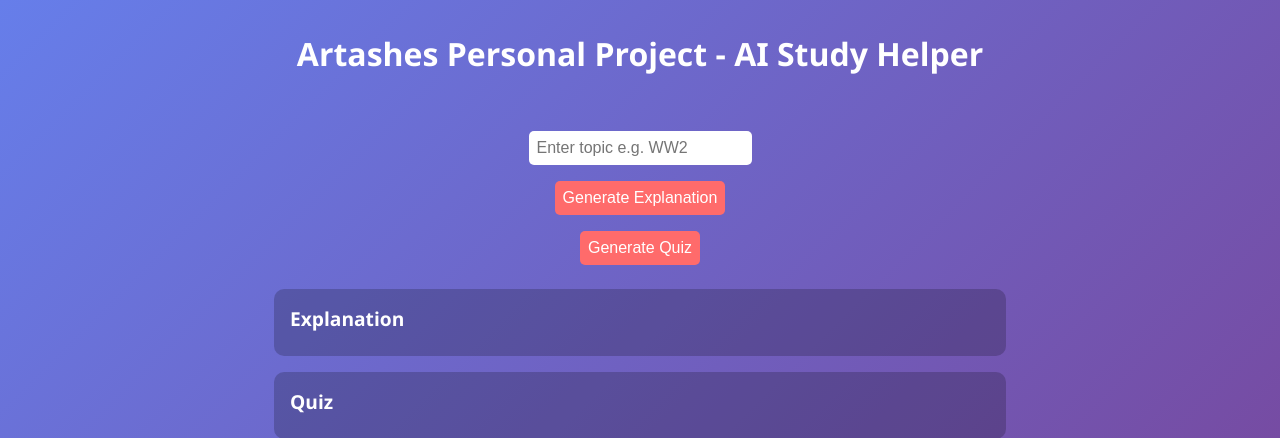
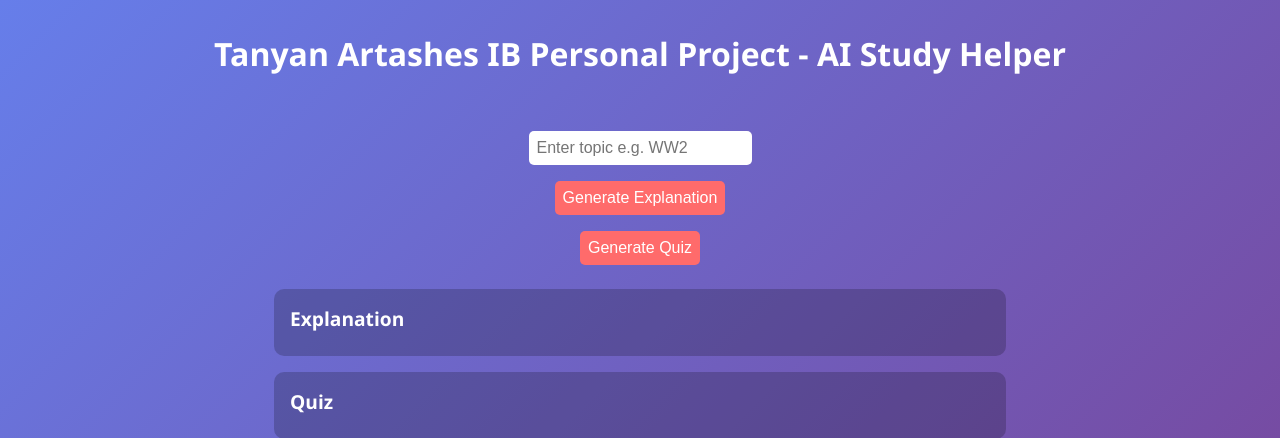
Before and after one commit to ArtashesTangyan/IB-personal-project, a Flask app: page / in a window 1280 px wide. Shown: the top 438 px of the page. Run offline with Flask 3, Linux system fonts and the light colour scheme.

Commit message:
Update index.html

```diff
--- a/templates/index.html
+++ b/templates/index.html
@@ -66,7 +66,7 @@
     </style>
 </head>
 <body>
-    <header>Artashes Personal Project - AI Study Helper</header>
+    <header>Tanyan Artashes IB Personal Project - AI Study Helper</header>
     <main>
         <input type="text" id="topic" placeholder="Enter topic e.g. WW2">
         <button onclick="generate('explanation')">Generate Explanation</button>
```
